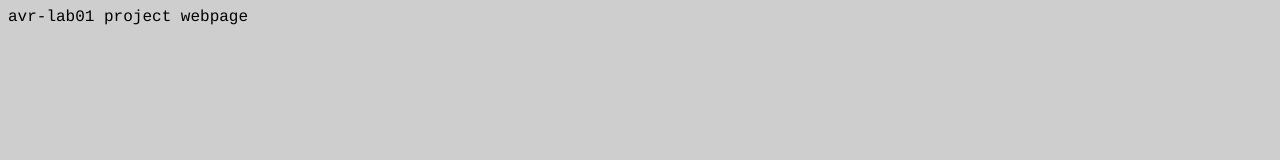
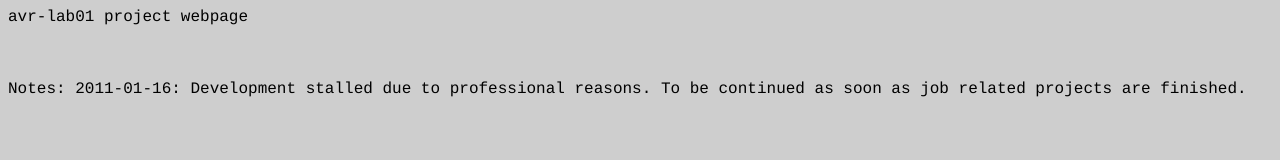
Before and after one commit to kgrzeslo/avr-lab01, a plain HTML site: page index.html in a window 1280 px wide. Drawn offline with Linux system fonts and the light colour scheme.

Commit message:
add notes on index.html

```diff
--- a/index.html
+++ b/index.html
@@ -4,5 +4,11 @@
 </head>
 <body bgcolor=#cecece style="font-family:Courier, Monospace; font size: small">
 avr-lab01 project webpage
+<br />
+<br />
+<br />
+<br />
+Notes:
+2011-01-16: Development stalled due to professional reasons. To be continued as soon as job related projects are finished.
 </body>
 </html>
```
